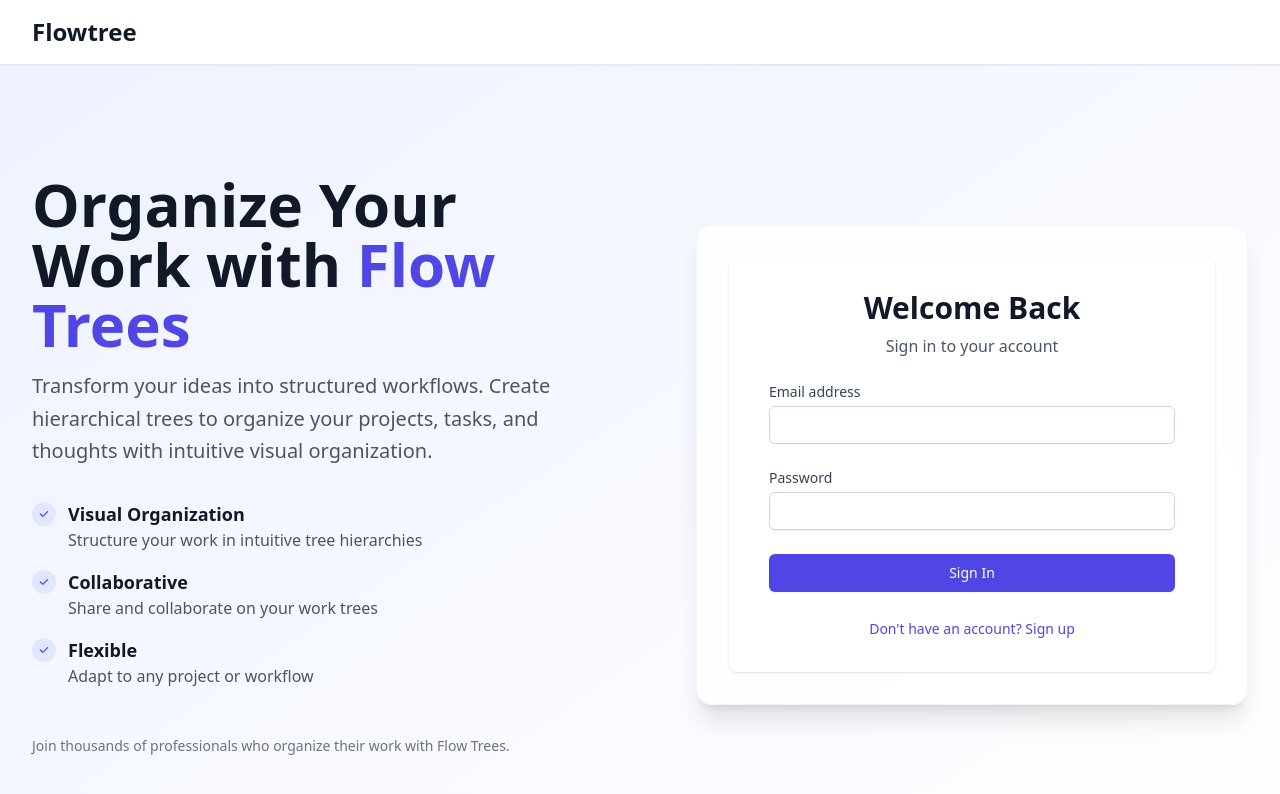
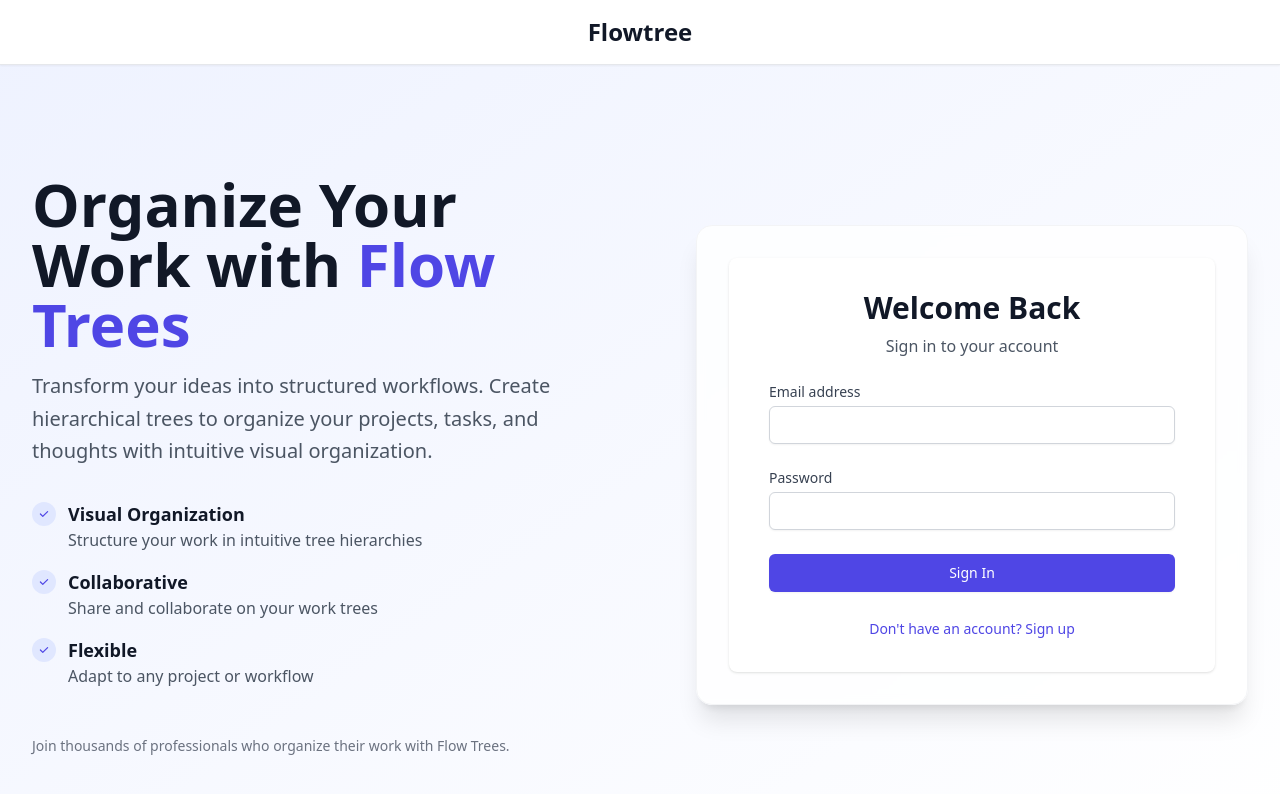
Before and after one commit to ghostm0nk/flowtree, a React (Vite) app: page / in a window 1280 px wide. Shown: the top 794 px of the page. Built offline with nearby package versions, Linux system fonts and the light colour scheme; no server answers.

Commit message:
Update src/components/Header.jsx

```diff
--- a/src/components/Header.jsx
+++ b/src/components/Header.jsx
@@ -10,9 +10,11 @@
     <header className="bg-white shadow-sm border-b border-gray-200">
       <div className="max-w-7xl mx-auto px-4 sm:px-6 lg:px-8">
         <div className="flex justify-between items-center h-16">
-          <div className="flex items-center">
+          <div className="flex-1"></div>
+          <div className="flex items-center justify-center">
             <h1 className="text-2xl font-bold text-gray-900">Flowtree</h1>
           </div>
+          <div className="flex-1 flex justify-end">
             {session && (
               <div className="flex items-center space-x-4">
                 <span className="text-gray-700">{session.user.email}</span>
@@ -26,6 +28,7 @@
             )}
           </div>
         </div>
+      </div>
     </header>
   );
 };
```
Lines whose indentation alone changed are shown as unchanged.
